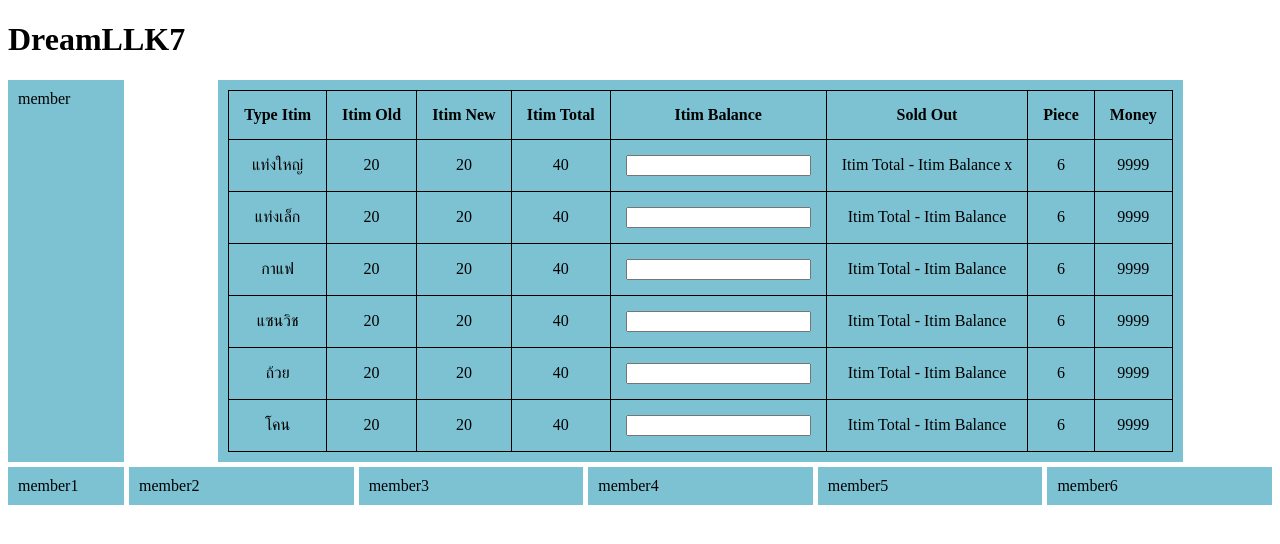
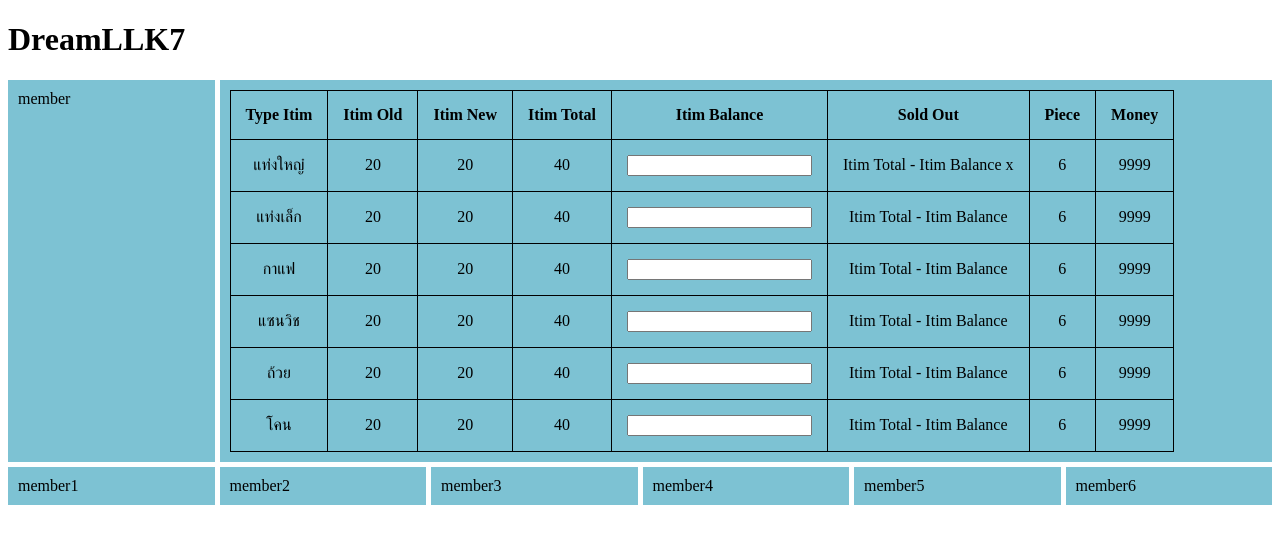
Before and after one commit to landmark007/DjangoCreateProject, a Django app: page / in a window 1280 px wide. Shown: the top 544 px of the page. Run offline with Django 5.2, Linux system fonts and the light colour scheme.

Commit message:
Edit Table CSS

```diff
--- a/ecommerce/templates/manageItim.html
+++ b/ecommerce/templates/manageItim.html
@@ -15,7 +15,7 @@
 
         .content {
             display: grid;
-            grid-template-columns: auto auto auto auto auto auto;
+            grid-template-columns: 1fr 1fr 1fr 1fr 1fr 1fr;
             gap: 5px;
         }
 
@@ -26,8 +26,7 @@
 
         .tableResult {
             background-color: #00BCD4;
-            grid-column: 2/7;
-            margin: 0 auto;
+            grid-column: span 5;
         }
 
     </style>
@@ -37,8 +36,10 @@
     <div class="content">
         <div class="member">member</div>
         <div class="tableResult">
-            {% block table %}
-            {% endblock %}
+            <div>
+                {% block table %}
+                {% endblock %}
+            </div>
         </div>
         <div class="member1">member1</div>
         <div class="member2">member2</div>
```
